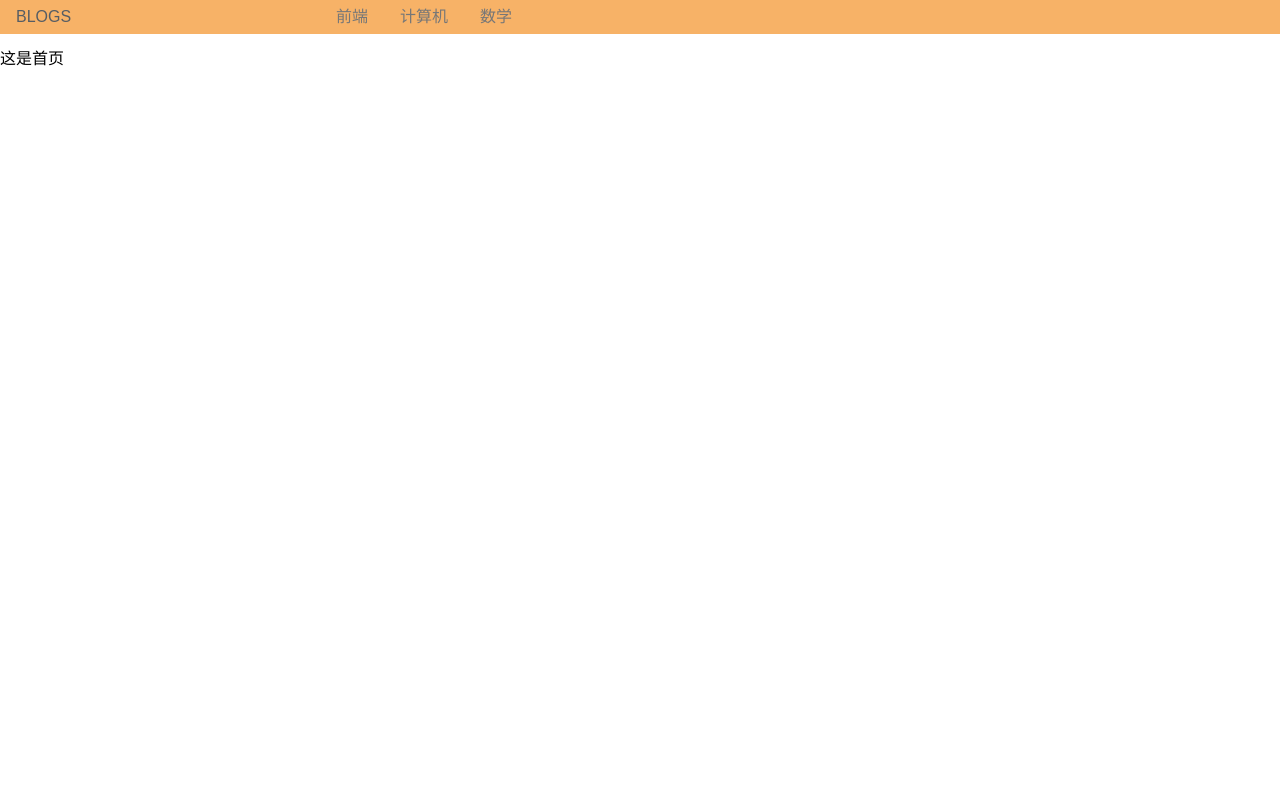
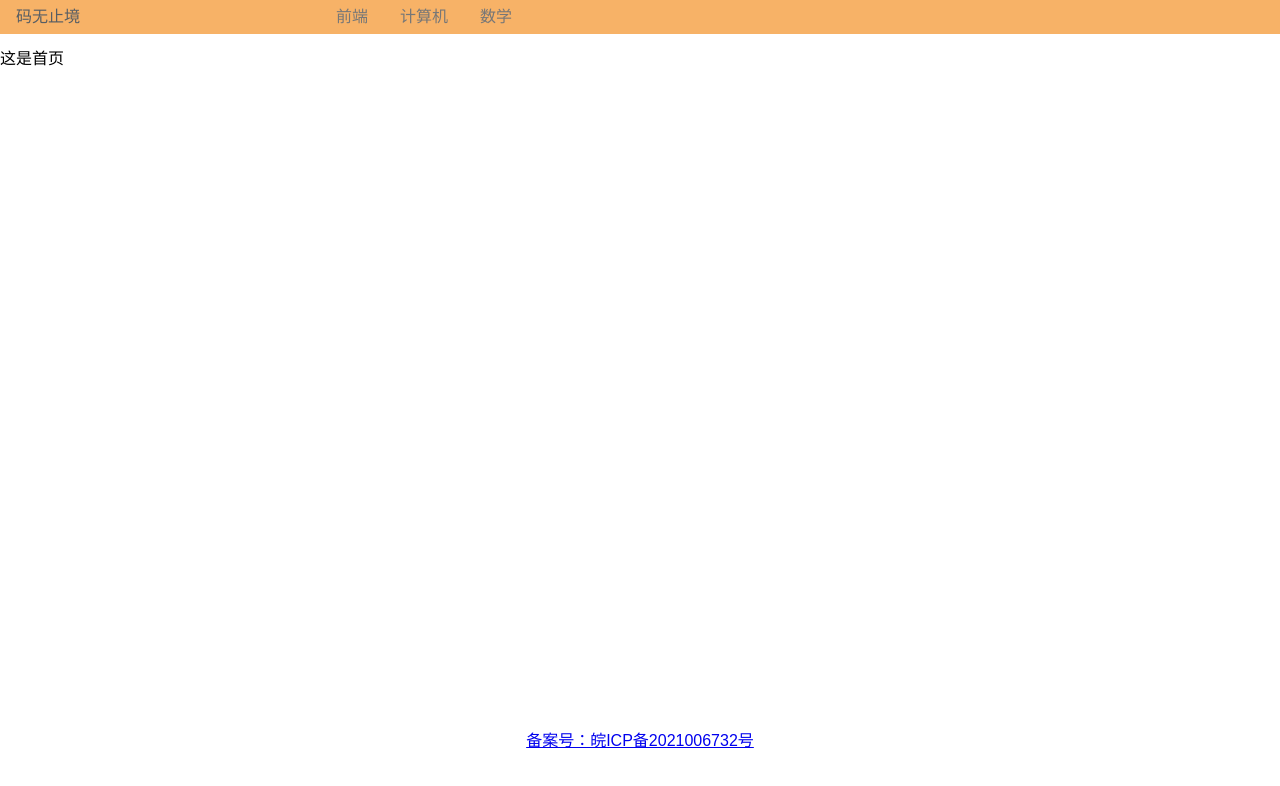
Before and after one commit to 0hexd0/blogs, a Vue app: page /#/home in a window 1280 px wide. Shown: the top 786 px of the page. Built offline with nearby package versions, Linux system fonts and the light colour scheme.

Commit message:
feat: 增加备案号展示

```diff
--- a/index.html
+++ b/index.html
@@ -7,7 +7,7 @@
   <link rel="stylesheet" href="https://cdn.jsdelivr.net/npm/katex@0.13.8/dist/katex.min.css"
     integrity="sha384-R5XyZASx2+O12gEvufnvpI2cSp1qNlFBWtg96ggwW/uqIl6nFkV3TjnIwQz8RKSv" crossorigin="anonymous">
   <meta name="viewport" content="width=device-width, initial-scale=1.0" />
-  <title>我的博客</title>
+  <title>码无止境</title>
 </head>
 
 <body>
--- a/src/components/layout/Footer.vue
+++ b/src/components/layout/Footer.vue
@@ -1,5 +1,7 @@
 <template>
-  <div></div>
+  <div class="record-number">
+    <a href="http://beian.miit.gov.cn">备案号：皖ICP备2021006732号</a>
+  </div>
   <!-- <div>版权所有</div> -->
 </template>
 
@@ -9,5 +11,9 @@ import { defineComponent } from "vue";
 export default defineComponent({});
 </script>
 
-<style>
+<style lang="scss" scoped>
+.record-number {
+  text-align: center;
+  margin: 50px 0;
+}
 </style>
--- a/src/components/layout/Header.vue
+++ b/src/components/layout/Header.vue
@@ -2,7 +2,7 @@
   <div class="custom-wrapper pure-g" id="menu">
     <div class="pure-u-1-4">
       <div class="pure-menu">
-        <a @click="goHeader" class="pure-menu-heading brand">Blogs</a>
+        <a @click="goHeader" class="pure-menu-heading brand">码无止境</a>
       </div>
     </div>
     <div class="pure-u-3-4">
--- a/src/components/layout/index.vue
+++ b/src/components/layout/index.vue
@@ -1,6 +1,8 @@
 <template>
   <Header></Header>
-  <router-view></router-view>
+  <section class="main">
+    <router-view></router-view>
+  </section>
   <Footer></Footer>
 </template>
 
@@ -17,5 +19,8 @@ export default defineComponent({
 });
 </script>
 
-<style>
+<style lang="scss" scoped>
+.main {
+  min-height: calc(100vh - 118px - 3.1em);
+}
 </style>
```
